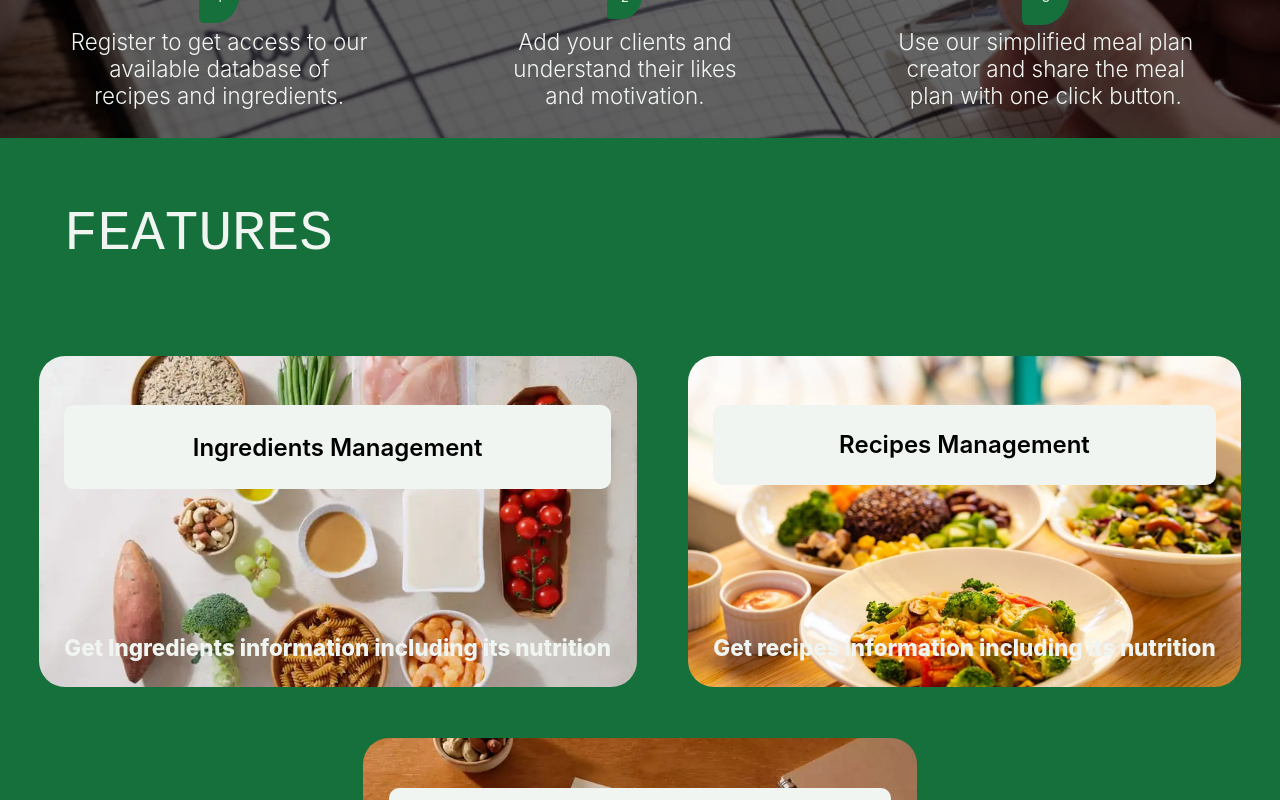
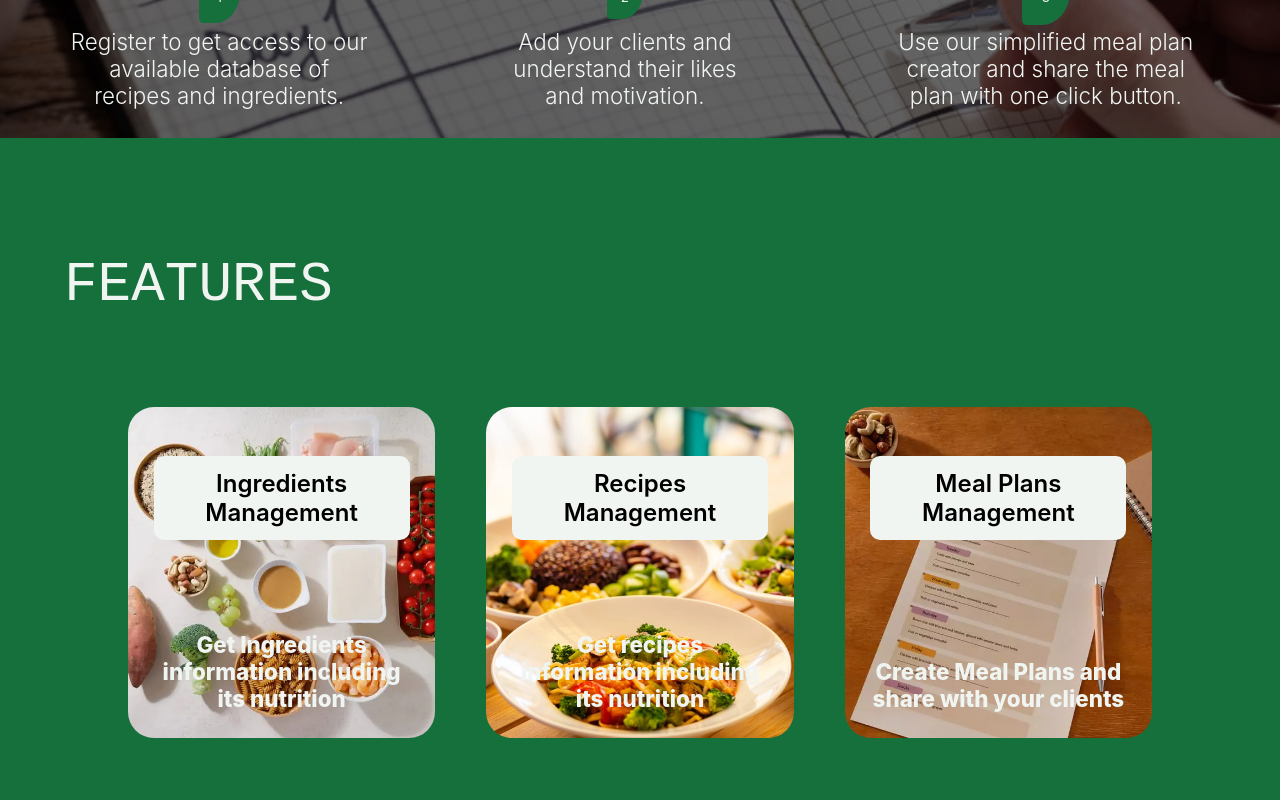
Before and after one commit to coderhimanshu1/REMPLR-2.0, a React (Create React App) app: page / in a window 1280 px wide. Shown: the part 1680-2480 px from the top of the page. Built offline with nearby package versions, Linux system fonts and the light colour scheme.

Commit message:
fixing width of features card

```diff
--- a/src/styles/home.css
+++ b/src/styles/home.css
@@ -135,6 +135,7 @@ body {
   height: 100%;
   background-color: #16703c;
   color: #f1f5f2;
+  padding: 4% 0;
 }
 
 .home-features h1 {
@@ -148,19 +149,23 @@ body {
   flex-direction: row;
   flex-wrap: wrap;
   justify-content: center;
+  max-width: 100%;
 }
 
 .home-features-card1 {
   position: relative;
   background-image: url("../images/feature1.webp");
+  width: 20%;
 }
 
 .home-features-card2 {
   background-image: url("../images/feature2.webp");
+  width: 20%;
 }
 
 .home-features-card3 {
   background-image: url("../images/featur3.webp");
+  width: 20%;
 }
 
 .home-features-card1,
```
